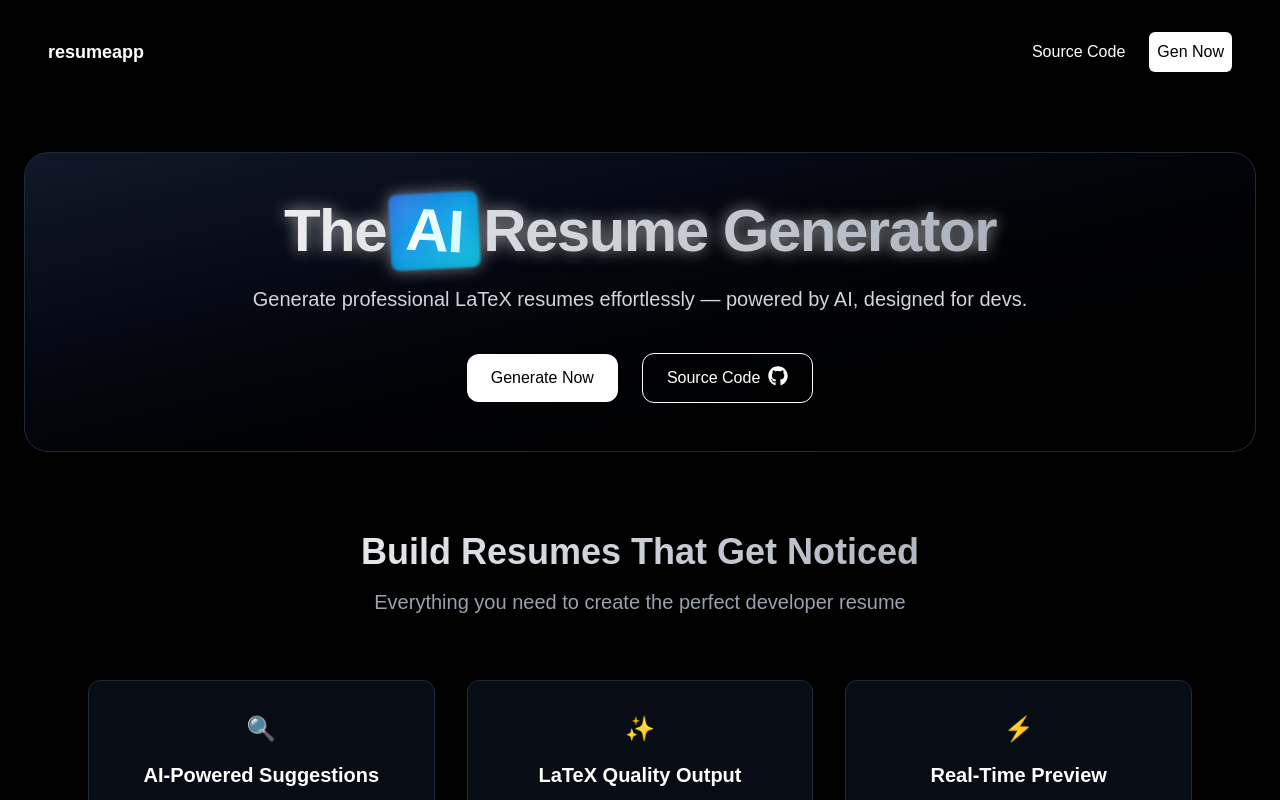
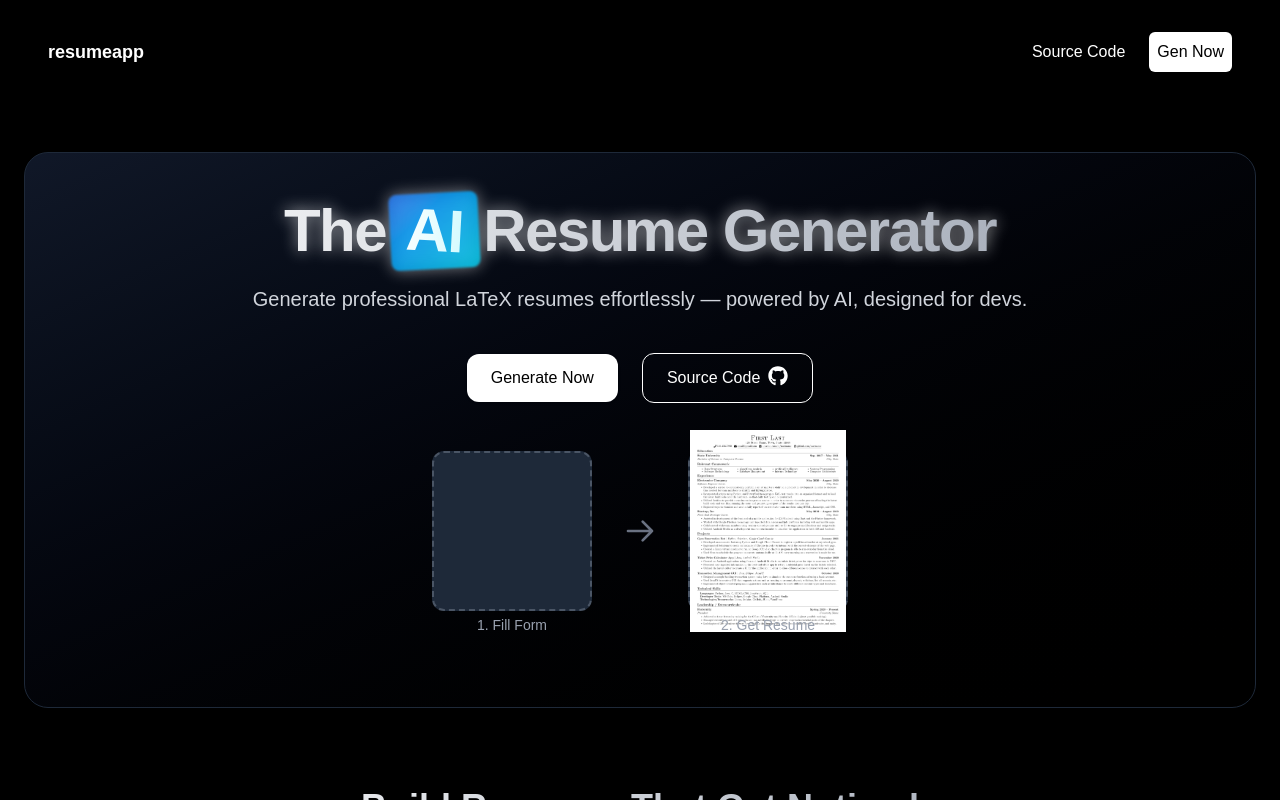
Before and after one commit to justintimejt/CrackdResume, a Next.js app: page / in a window 1280 px wide. Shown: the top 800 px of the page. Built offline with nearby package versions, Linux system fonts and the light colour scheme.

Commit message:
feat: form -> resume visual in hero

```diff
--- a/src/app/page.tsx
+++ b/src/app/page.tsx
@@ -58,7 +58,34 @@ export default function Home() {
 
             </a>
           </div>
+          {/* form -> resume visual*/}
+          <div className="flex justify-center items-center my-12 space-x-4 md:space-x-8">
+
+            {/* form placeholder */}
+            <div className="relative">
+              <div className="w-32 h-32 md:w-40 md:h-40 bg-gray-800 rounded-xl border-2 border-dashed border-gray-600 flex items-center justify-center">
+
+              </div>
+              <div className="absolute -bottom-6 left-0 right-0 text-center text-sm text-gray-400">1. Fill Form</div>
+            </div>
+
+             {/* arrow */}
+            <div className="text-gray-500">
+              <svg className="w-8 h-8" fill="none" stroke="currentColor" viewBox="0 0 24 24">
+                <path strokeLinecap="round" strokeLinejoin="round" strokeWidth="2" d="M14 5l7 7m0 0l-7 7m7-7H3"/>
+              </svg>
+            </div>
+
+            {/* resume placeholder*/}
+            <div className="relative">
+              <div className="w-32 h-32 md:w-40 md:h-40 bg-gray-800 rounded-xl border-2 border-dashed border-gray-600 flex items-center justify-center">
+                <img src="./assets/images/jakes-resume.png" alt="Resume Placeholder" />
+              </div>
+              <div className="absolute -bottom-6 left-0 right-0 text-center text-sm text-gray-400">2. Get Resume</div>
+            </div>
+          </div>
         </div>
+
 
         <section className="max-w-6xl mx-auto px-6 py-20">
           <div className="text-center mb-16">
```
